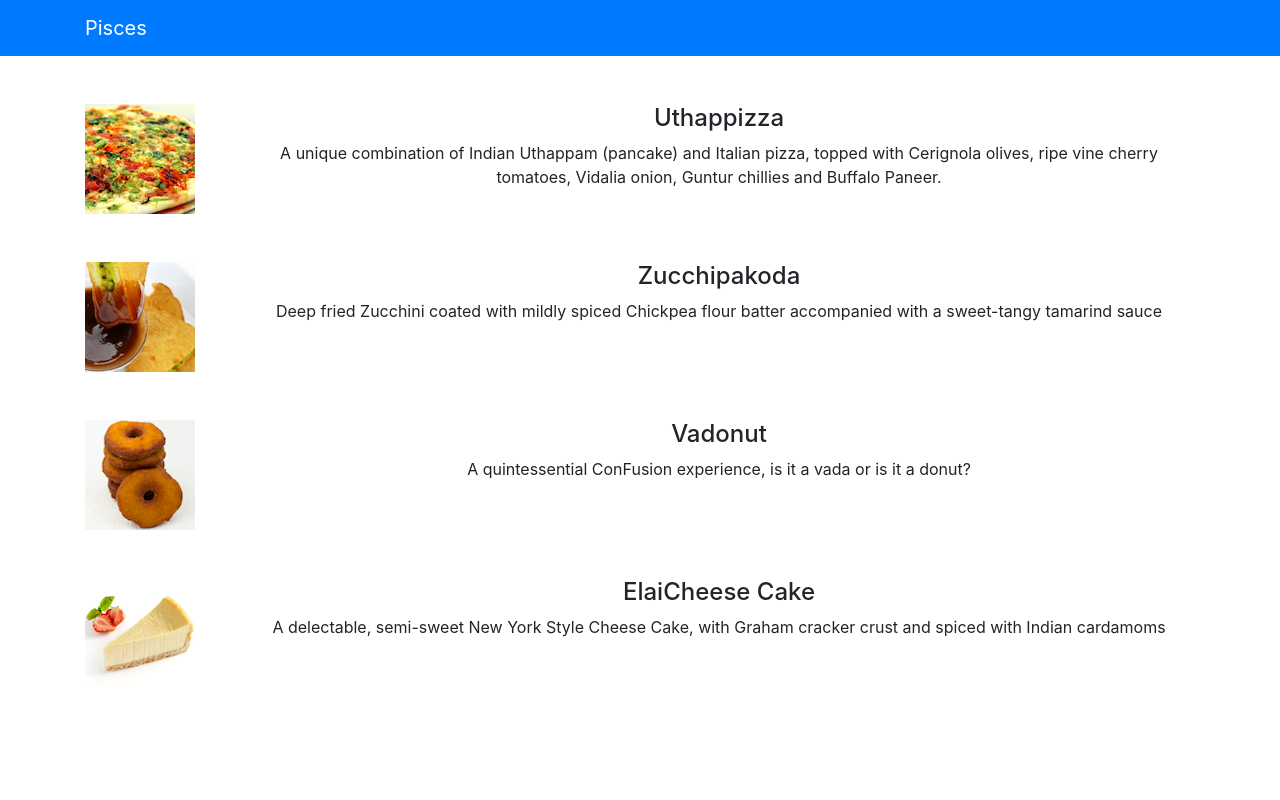
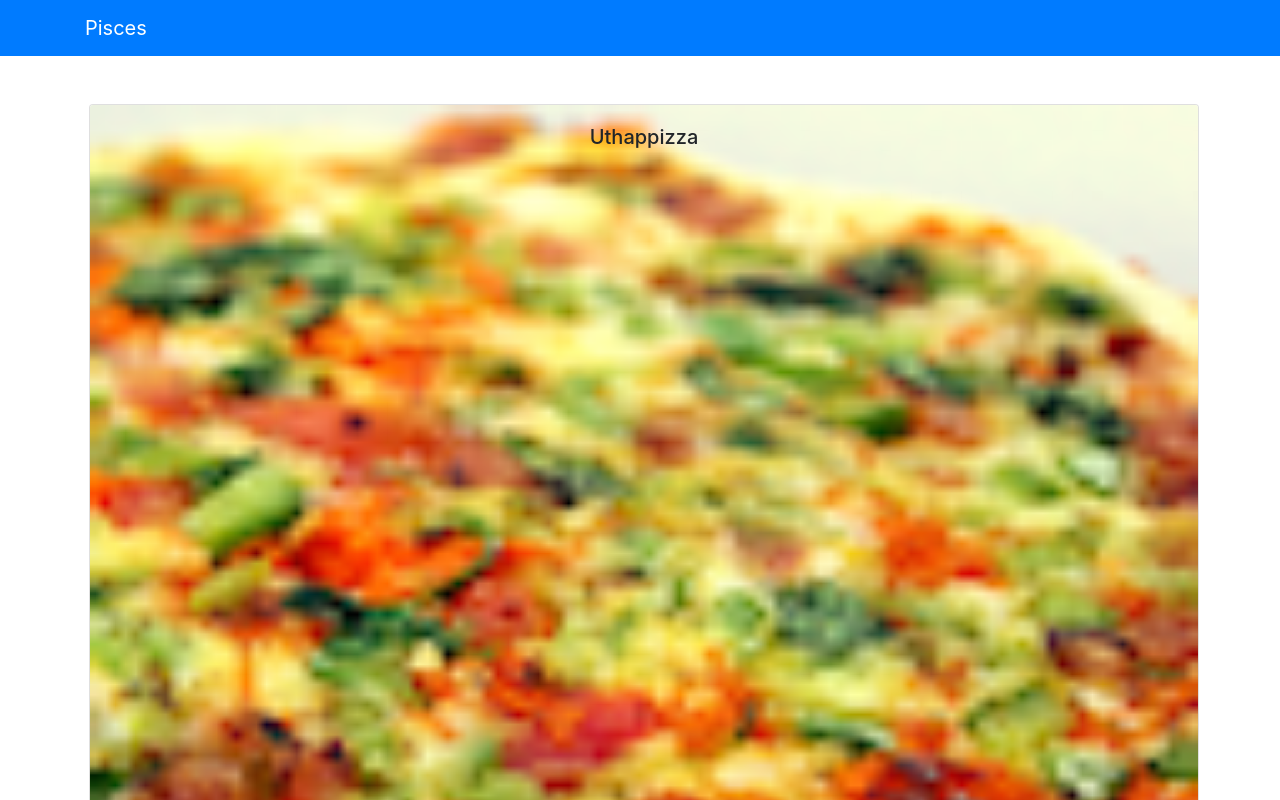
Before and after one commit to AuNguyenUIT/cousera, a React (Create React App) app: page / in a window 1280 px wide. Shown: the top 800 px of the page. Built offline with nearby package versions, Linux system fonts and the light colour scheme.

Commit message:
Componets part 2.2

```diff
--- a/src/components/MenuComponent.js
+++ b/src/components/MenuComponent.js
@@ -3,6 +3,7 @@ import {
   Card,
   CardBody,
   CardImg,
+  CardImgOverlay,
   CardText,
   CardTitle,
   Media,
@@ -29,16 +30,13 @@ export const MenuComponent = (props) => {
   };
   const menu = props.dishes.map((dish) => {
     return (
-      <div key={dish.id} className="col-12 mt-5">
-        <Media tag="li">
-          <Media left middle>
-            <Media object src={dish.image} alt={dish.name} />
-          </Media>
-          <Media body className="ml-5">
-            <Media heading>{dish.name}</Media>
-            <p>{dish.description}</p>
-          </Media>
-        </Media>
+      <div key={dish.id} className="col-12 mt-5 m-1">
+        <Card key={dish.id} onClick={() => onDishSelect(dish)}>
+          <CardImg width="50%" src={dish.image} alt={dish.name} />
+          <CardImgOverlay>
+            <CardTitle>{dish.name}</CardTitle>
+          </CardImgOverlay>
+        </Card>
       </div>
     );
   });
```
